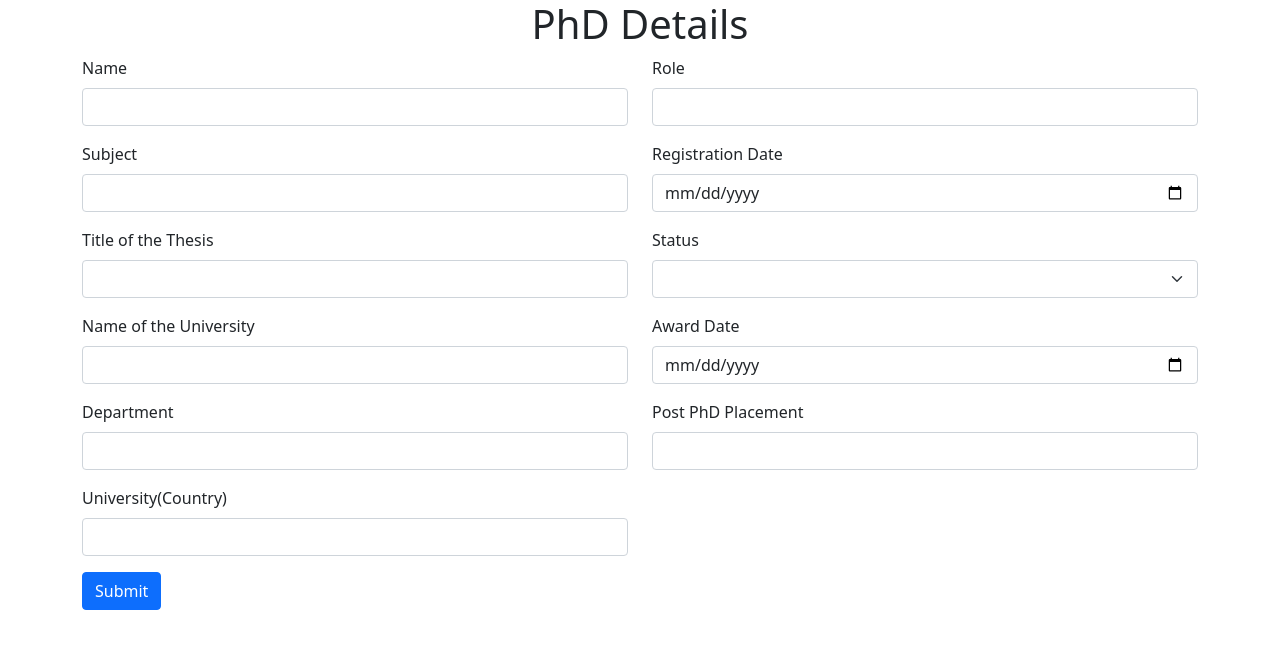
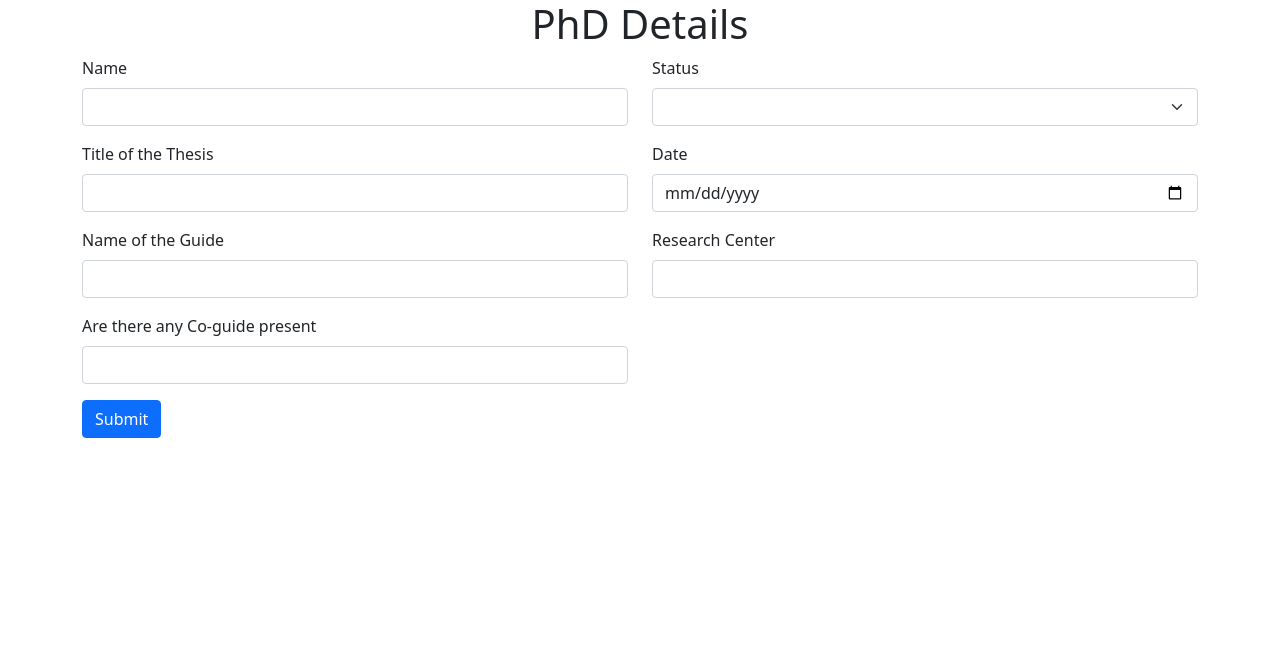
Before and after one commit to AshwiniTengale/MAJOR_PROJECT, a PHP site: page /phd.php in a window 1280 px wide. Shown: the top 649 px of the page. Run offline with PHP 8.4, Linux system fonts and the light colour scheme.

Commit message:
creation of phd details

```diff
--- a/display.php
+++ b/display.php
@@ -18,7 +18,7 @@
         <option value="Conference">Conference Publications</option>
         <option value="Journal">Journal Papers</option>
         <option value="Patent">Patents</option>
-        <option value="PhD">PhD</option>
+        <option value="Phd">PhD</option>
         <option value="6">Presentation </option>
         <option value="7">Webinar</option>
 
--- a/phD.php
+++ b/phD.php
@@ -9,82 +9,74 @@
 
 </head>
 <body>
-<form>
+<form action="adddetails.php" method="POST" >
   <div class="container">
     <h1 style="text-align:center">PhD Details</h1>
-    <div class="row">
+     <div class="row">
       <div class="col-md-6">
 
         <div class="mb-3">
           <label for="name" class="form-label">Name</label>
-          <input type="text" class="form-control" id="bname" name="bname">
+          <input type="text" class="form-control" id="pname" name="pname">
+        </div>
+
+
+
+        <div class="mb-3">
+          <label for="publisher" class="form-label">Title of the Thesis</label>
+          <input type="text" class="form-control" id="thesis" name="thesis">
         </div>
 
         <div class="mb-3">
-          <label for="text" class="form-label">Subject</label>
-          <input type="text" class="form-control" id="bauthor" name="bauthor">
+          <label for="doi" class="form-label">Name of the Guide</label>
+          <input type="text" class="form-control" id="guide" name="guide">
         </div>
 
         <div class="mb-3">
-          <label for="publisher" class="form-label">Title of the Thesis</label>
-          <input type="text" class="form-control" id="bpublisher" name="bpublisher">
-
-        </div>
-        <div class="mb-3">
-          <label for="doi" class="form-label">Name of the University</label>
-          <input type="text" class="form-control" id="nuniversity" name="dop">
+           <label for="response" class="form-label" >Are there any Co-guide present</label>
+            <select id="response" class="form-control" name="response" onchange="showTextBox()" required >
+              <option value=""></option>
+              <option value="Y">Yes</option>
+              <option value="N">No</option>
+            </select>
+       <div id="textbox" style="display:none">
+           <label for="Coauthor's Name " class="form-label">Co-guide's Name </label>
+           <input type="text"class="form-control" id="coguide" name="coguide" placeholder="Ex:Ramkrishna,Manohar">
+       </div>
         </div>
 
-        <div class="mb-3">
-          <label for="clgName" class="form-label">Department</label>
-          <input type="text" class="form-control" id="clgname" name="clgname">
-        </div>
 
-        <div class="mb-3">
-            <label for="collabrating Institute" class="form-label">University(Country)</label>
-            <input type="text" class="form-control" id="uname" name="uname">
-        </div>
+
 
 
 
     </div>
       <div class="col-md-6">
       <div class="mb-3">
-          <label for="volNo" class="form-label">Role</label>
-          <input type="text" class="form-control" id="bvolumeno" name="abvolumeno">
-        </div>
-
-
-        <div class="mb-3">
-          <label for="issueNo" class="form-label">Registration Date</label>
-          <input type="date" class="form-control" id="date" name="date">
+            <label for="collabrating Institute" class="form-label">Status</label>
+            <select class="form-select" id="status" name="status">
+            <option value=""></option>
+            <option value="Awarded">PhD Awarded</option>
+            <option value="Submitted">PhD Submited Details</option>
+            <option value="Ongoing">PhD Ongoing Details</option>
+            </select>
         </div>
 
         <div class="mb-3">
-            <label for="collabrating Institute" class="form-label">Status</label>
-            <select class="form-select" id="binstitute" name="binstitute">
-            <option value=""></option>
-            <option value="1">PhD Awarded</option>
-            <option value="N">PhD Submited Details</option>
-            <option value="N">PhD Ongoing Details</option>
-            </select>
+          <label for="issueNo" class="form-label"> Date</label>
+          <input type="date" class="form-control" id="dop" name="dop">
         </div>
-      <div class="mb-3">
-         <label for="pageNo" class="form-label">Award Date</label>
-         <input type="date" class="form-control" id="date" name="pageno">
-         </div>
 
         <div class="mb-3">
-      <label for="url" class="form-label">Post PhD Placement</label>
-      <input type="url" class="form-control" id="url" name="url">
-      </div>
-
+          <label for="doi" class="form-label">Research Center</label>
+          <input type="text" class="form-control" id="research" name="research">
+        </div>
   </div>
 </div>
 
 <div class="">
   <div class="col-md-6">
-<button type="submit" class="btn btn-primary">Submit</button>
+<button type="submit" class="btn btn-primary"  name="submit" value="5">Submit</button>
 </div>
 </div>
 
@@ -94,4 +86,15 @@
 
 
 </body>
+<script>
+function showTextBox() {
+  var response = document.getElementById("response");
+  var textbox = document.getElementById("textbox");
+  if (response.value == "Y") {
+    textbox.style.display = "block";
+  } else {
+    textbox.style.display = "none";
+  }
+}
+</script>
 </html>
```
Also changed, not shown: adddetails.php (+33 -0 lines), displaydetails.php (+133 -3 lines).
